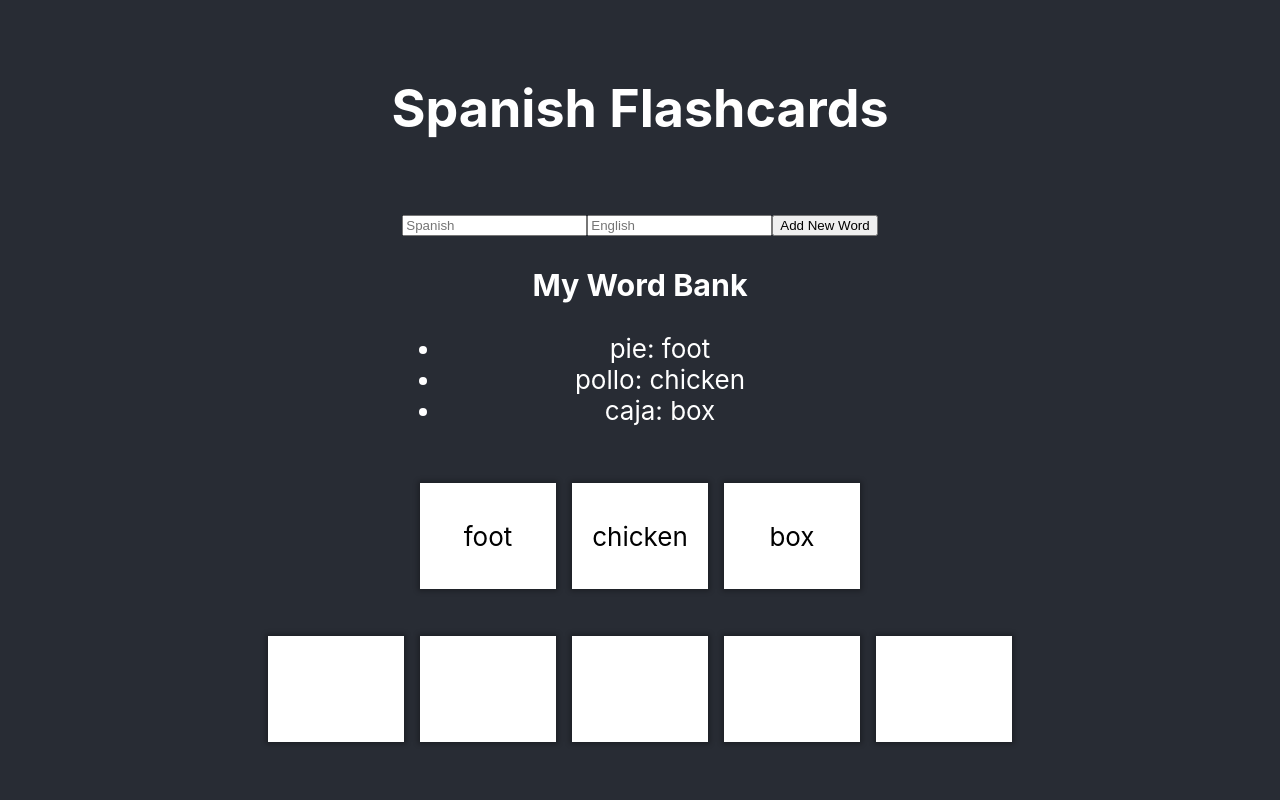
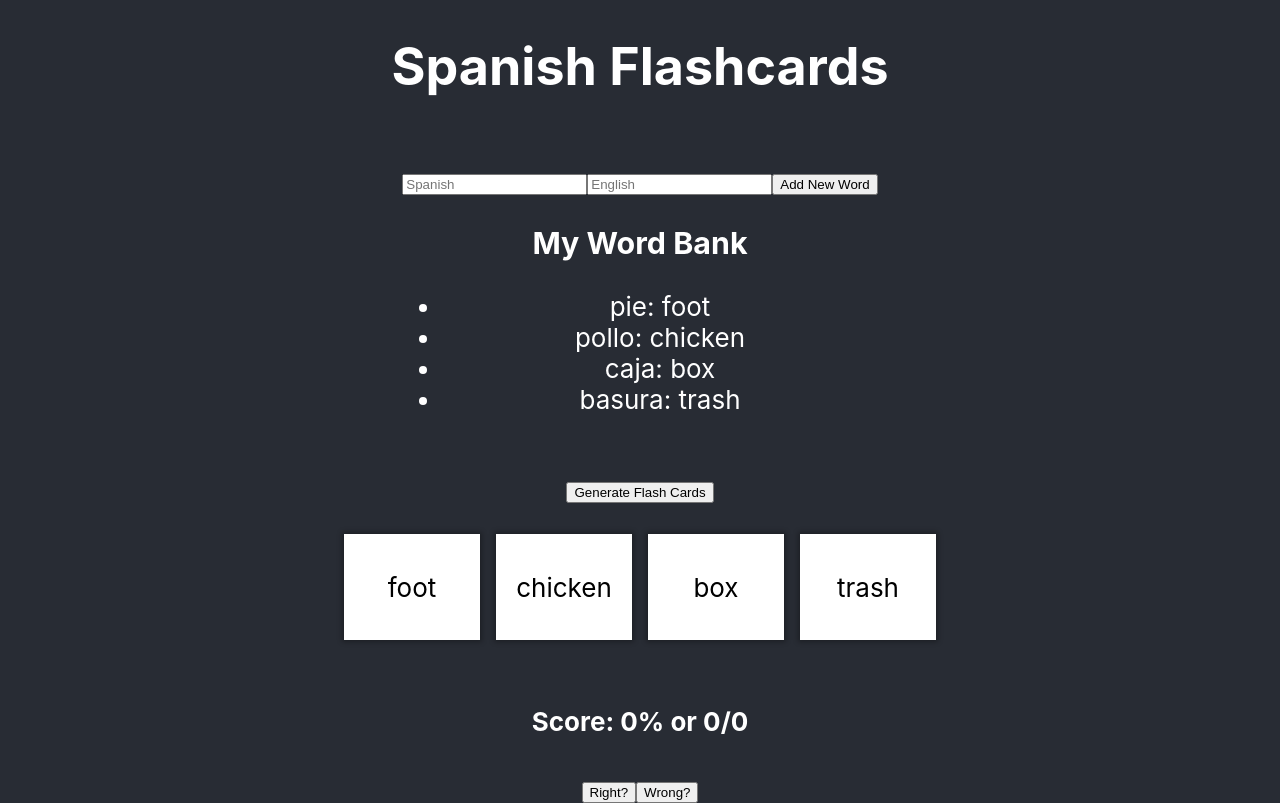
Before and after one commit to ew616/spanish-flashcard-react-app, a React (Create React App) app: page / in a window 1280 px wide. Built offline with nearby package versions, Linux system fonts and the light colour scheme.

Commit message:
score counter added

```diff
--- a/src/App.js
+++ b/src/App.js
@@ -1,33 +1,14 @@
-import React from "react";
+import React, { useState } from "react";
 import "./App.css";
 import Flashcard from "./Flashcard";
 import WordBankCardList from "./WordBankCardList";
 import AddWord from "./AddWord";
-import FlashcardList from './FlashcardList'
 import MasterWordBank from './MasterWordBank'
-
+import ScoreCounter from "./ScoreCounter";
+import GenerateFlashcardForm from './GenerateFlashcardForm'
 
 
 function App() {
-  const testWordBank = [
-    {
-      id: 1,
-      spanishWord: "mano",
-      englishWord: "hand",
-    },
-    {
-      id: 2,
-      spanishWord: "pollo",
-      englishWord: "chicken",
-    },
-    {
-      id: 3,
-      spanishWord: "pastilla",
-      englishWord: "pill",
-    },
-  ];
-
-  console.log(testWordBank.spanishWord);
 
   return (
     <div className="App">
@@ -42,13 +23,16 @@ function App() {
 
         <br />
 
-        <WordBankCardList />
+        <GenerateFlashcardForm />
 
         <br />
 
-      <div className='container'>
-          <FlashcardList props={MasterWordBank} />
-      </div>
+        <WordBankCardList bank={MasterWordBank}/>
+
+        <br />
+
+        <ScoreCounter />
+
       </header>
     </div>
   );
--- a/src/FlashcardList.js
+++ /dev/null
@@ -1,36 +0,0 @@
-import React from 'react'
-import Flashcard from './Flashcard'
-import WordBankCardList from './WordBankCardList'
-
-//Creates a big outer div, the grid, which contains all of the individual flashcards and gives each a unique id
-
-export default function FlashcardList(props) {
-    const testWordBank = [
-        {
-          id: 1,
-          spanishWord: "mano",
-          englishWord: "hand",
-        },
-        {
-          id: 2,
-          spanishWord: "pollo",
-          englishWord: "chicken",
-        },
-        {
-          id: 3,
-          spanishWord: "pastilla",
-          englishWord: "pill",
-        },
-      ];
-
-
-    return (
-        <div className='card-grid'>
-            <Flashcard flashcard={props}/>
-            <Flashcard />
-            <Flashcard />
-            <Flashcard />
-            <Flashcard />
-        </div>
-    )
-}
--- /dev/null
+++ b/src/GenerateFlashcardForm.js
@@ -0,0 +1,21 @@
+import React, { useState, useEffect } from "react";
+import MasterWordBank from "./MasterWordBank";
+import Flashcard from './Flashcard'
+import WordBankCardList from './WordBankCardList'
+
+function GenerateFlashcardForm({ generateCards }) {
+
+
+
+const handleSubmit = (e) => {
+    e.preventDefault();
+  };
+
+  return (
+    <form onClick={handleSubmit}>
+      <input type="submit" value="Generate Flash Cards" />
+    </form>
+  );
+}
+
+export default GenerateFlashcardForm;
--- a/src/MasterWordBank.js
+++ b/src/MasterWordBank.js
@@ -1,7 +1,8 @@
 const MasterWordBank = [
     { id: 1, spanishWord: "pie", englishWord: "foot" },
     { id: 2, spanishWord: "pollo", englishWord: "chicken" },
-    { id: 3, spanishWord: "caja", englishWord: "box" }
+    { id: 3, spanishWord: "caja", englishWord: "box" },
+    { id: 4, spanishWord: "basura", englishWord: "trash" },
 ]
 
 export default MasterWordBank;
--- /dev/null
+++ b/src/ScoreCounter.js
@@ -0,0 +1,33 @@
+import React, { useState, useEffect } from "react";
+
+function ScoreCounter() {
+    const [ count, setCount ] = useState(0);
+    const [ totalClicks, setClicks ] = useState(0);
+    const [ percentage, setPercentage ] = useState(0);
+
+    // FOR SOME REASON THE PERCENTAGE IS NOT INCREMENTING ON FIRST CLICKS? NEEDS TO BE FIXED
+
+    useEffect(() => {
+        const newPercentage = ((count/totalClicks) * 100).toFixed(1)
+        setPercentage(newPercentage);
+    }, [count, totalClicks])
+
+    function increment() {
+        setClicks(totalClicks + 1);
+        setCount(count + 1);
+    }
+
+    function decrement() {
+        setClicks(totalClicks + 1);
+    }
+
+    return (
+        <div>
+            <h4>Score: {isNaN(percentage) ? 0 : percentage}% or {count}/{totalClicks}</h4>
+            <button onClick={increment}>Right?</button>
+            <button onClick={decrement}>Wrong?</button>
+        </div>
+    )
+}
+
+export default ScoreCounter;
--- a/src/WordBankCardList.js
+++ b/src/WordBankCardList.js
@@ -2,10 +2,10 @@ import React, { useState } from "react";
 import Flashcard from "./Flashcard";
 import MasterWordBank from './MasterWordBank';
 
-function WordBankCardList({ spanishWord, englishWord }) {
+function WordBankCardList({ bank }) {
   return (
     <div className='card-grid'>
-      {MasterWordBank.map((word) => (
+      {bank.map((word) => (
         <div key={word.id}>
           <Flashcard
             spanishWord={word.spanishWord}
```
Also changed, not shown: 1 other file (tests, documents, lock files or other folders).
